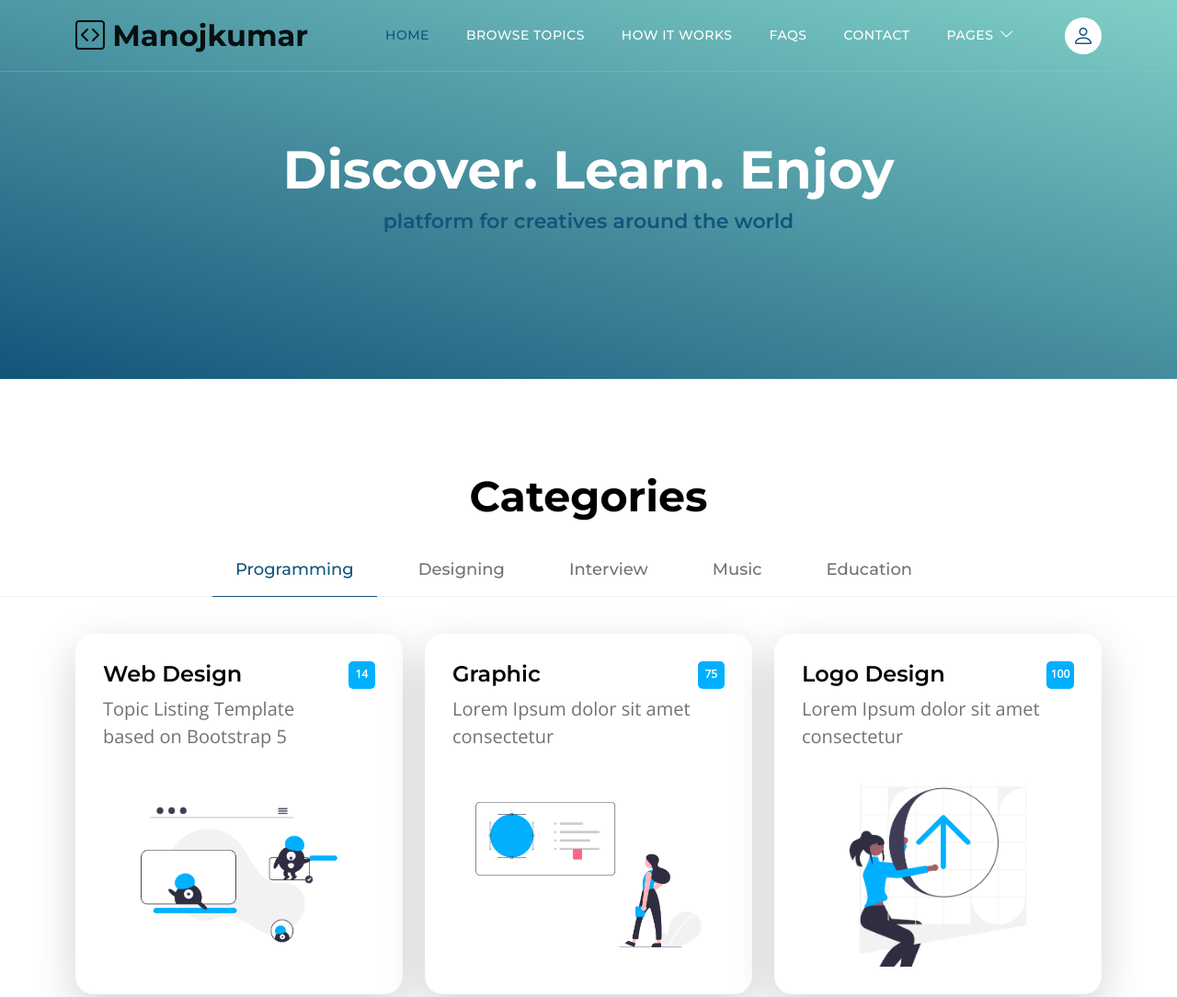
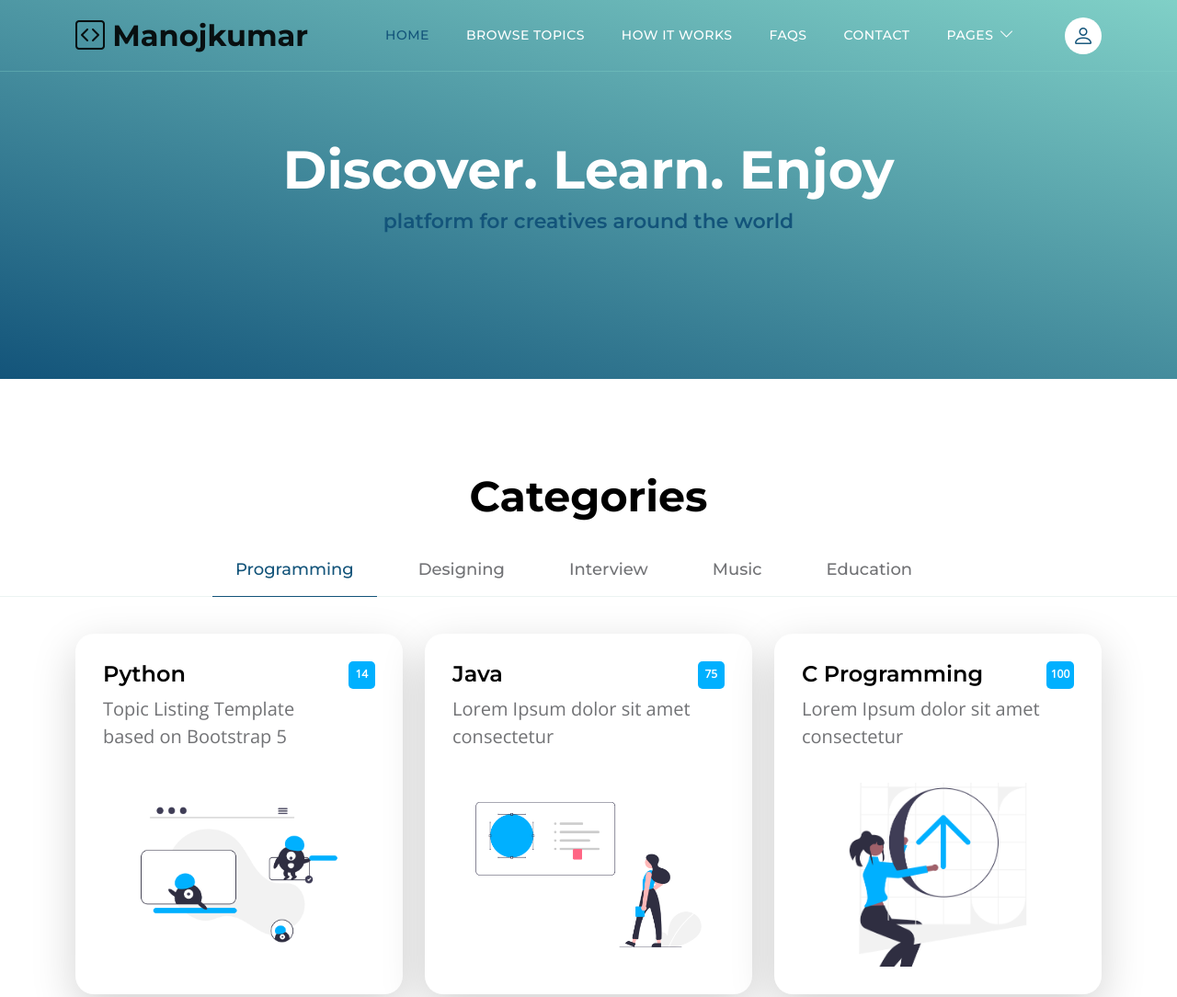
Before and after one commit to infosture/manojkumardheeran.github.io, a plain HTML site: page index.html in a window 1280 px wide. Shown: the top 1084 px of the page at 92% size. Drawn offline with nearby package versions, Linux system fonts and the light colour scheme.

Commit message:
Update index.html

```diff
--- a/index.html
+++ b/index.html
@@ -239,7 +239,7 @@
                                                 <a href="topics-detail.html">
                                                     <div class="d-flex">
                                                         <div>
-                                                            <h5 class="mb-2">Web Design</h5>
+                                                            <h5 class="mb-2">Python</h5>
 
                                                             <p class="mb-0">Topic Listing Template based on Bootstrap 5</p>
                                                         </div>
@@ -257,7 +257,7 @@
                                                 <a href="topics-detail.html">
                                                     <div class="d-flex">
                                                         <div>
-                                                            <h5 class="mb-2">Graphic</h5>
+                                                            <h5 class="mb-2">Java</h5>
 
                                                                 <p class="mb-0">Lorem Ipsum dolor sit amet consectetur</p>
                                                         </div>
@@ -275,7 +275,7 @@
                                                 <a href="topics-detail.html">
                                                     <div class="d-flex">
                                                         <div>
-                                                            <h5 class="mb-2">Logo Design</h5>
+                                                            <h5 class="mb-2">C Programming</h5>
 
                                                                 <p class="mb-0">Lorem Ipsum dolor sit amet consectetur</p>
                                                         </div>
```
